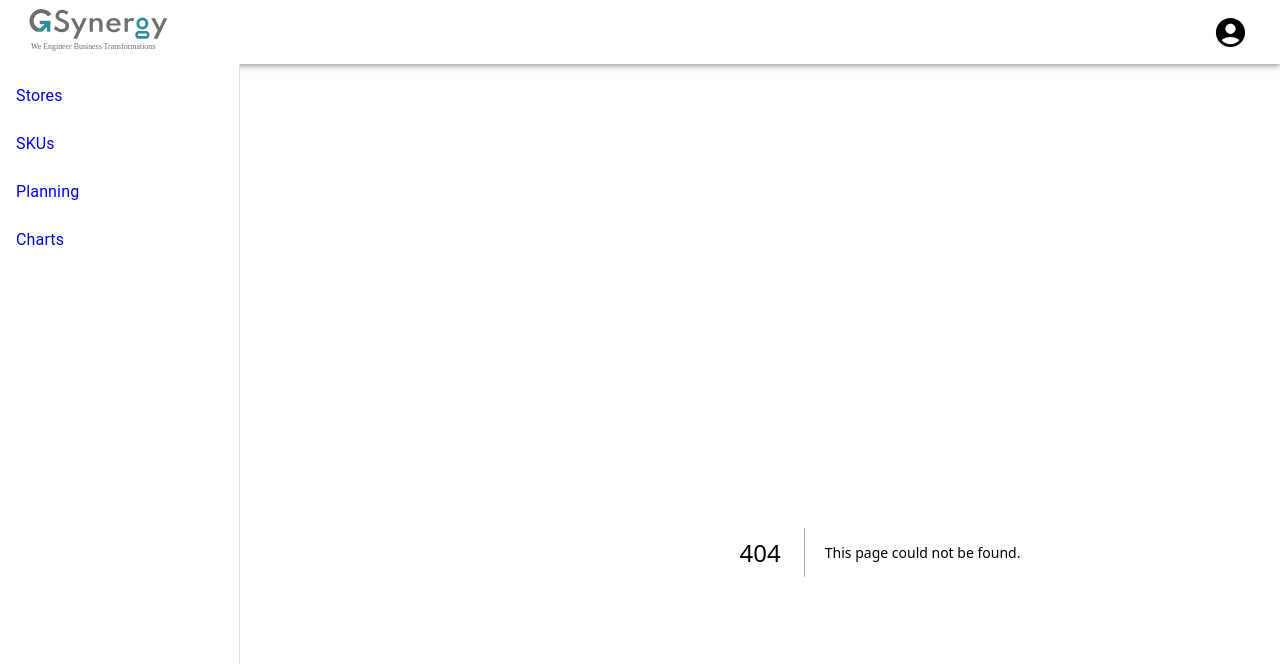
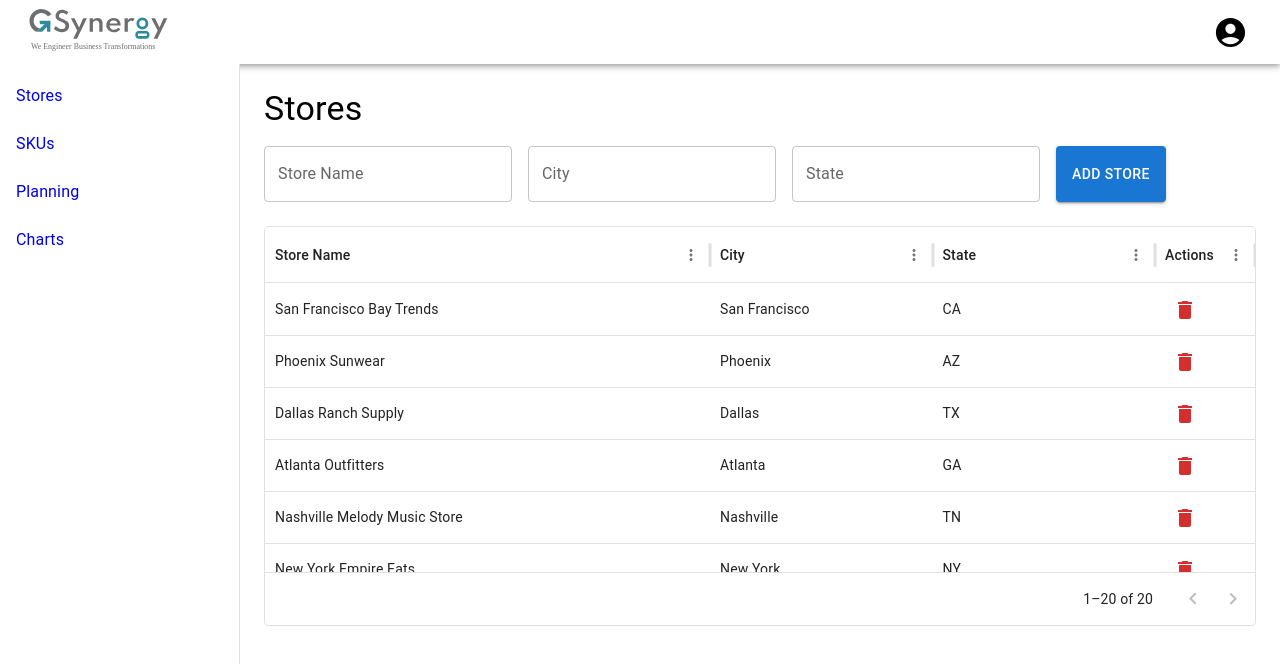
Before and after one commit to yatharthyadu/GS654321_Yatharth_Yadu, a Next.js app: page /stores in a window 1280 px wide. Before the commit this address had no page. Shown: the top 664 px of the page. Built offline with nearby package versions, Linux system fonts and the light colour scheme.

Commit message:
Created store page and binded initial data using mui grid table and added add and delete functionality

```diff
--- a/package.json
+++ b/package.json
@@ -13,11 +13,13 @@
     "@emotion/styled": "^11.14.0",
     "@mui/icons-material": "^6.4.7",
     "@mui/material": "^6.4.7",
+    "@mui/x-data-grid": "^7.27.2",
     "@reduxjs/toolkit": "^2.6.0",
     "ag-grid-community": "^33.1.1",
     "ag-grid-react": "^33.1.1",
     "next": "15.2.1",
     "react": "^19.0.0",
+    "react-beautiful-dnd": "^13.1.1",
     "react-dom": "^19.0.0",
     "react-redux": "^9.2.0",
     "recharts": "^2.15.1"
@@ -26,6 +28,7 @@
     "@eslint/eslintrc": "^3",
     "@types/node": "^20",
     "@types/react": "^19",
+    "@types/react-beautiful-dnd": "^13.1.8",
     "@types/react-dom": "^19",
     "eslint": "^9",
     "eslint-config-next": "15.2.1",
--- a/src/app/layout.tsx
+++ b/src/app/layout.tsx
@@ -2,6 +2,8 @@ import type { Metadata } from "next";
 import { Geist, Geist_Mono } from "next/font/google";
 import "./globals.css";
 import Layout from "@/components/layout/Layout";
+
+import Providers from "@/redux/Providers";
 
 const geistSans = Geist({
   variable: "--font-geist-sans",
@@ -26,7 +28,9 @@ export default function RootLayout({
   return (
     <html lang="en">
       <body className={`${geistSans.variable} ${geistMono.variable}`}>
-        <Layout>{children}</Layout>
+        <Providers>
+          <Layout>{children}</Layout>
+        </Providers>
       </body>
     </html>
   );
--- a/src/app/page.tsx
+++ b/src/app/page.tsx
@@ -1,3 +1,4 @@
+
 
 import styles from "./page.module.css";
 
--- /dev/null
+++ b/src/app/stores/page.tsx
@@ -0,0 +1,95 @@
+"use client";
+
+import { useState } from "react";
+import { useDispatch, useSelector } from "react-redux";
+import { RootState } from "@/redux/store";
+import { addStore, deleteStore } from "@/redux/storesSlice";
+import { Box, Button, TextField, Typography, IconButton } from "@mui/material";
+import { DataGrid, GridColDef } from "@mui/x-data-grid";
+import DeleteIcon from "@mui/icons-material/Delete";
+
+export default function StoresPage() {
+  const dispatch = useDispatch();
+  const stores = useSelector((state: RootState) => state.stores.stores);
+  const [storeName, setStoreName] = useState("");
+  const [storeCity, setStoreCity] = useState("");
+  const [storeState, setStoreState] = useState("");
+
+
+  const columns: GridColDef[] = [
+    { field: "name", headerName: "Store Name", flex: 2 },
+    { field: "city", headerName: "City", flex: 1 },
+    { field: "state", headerName: "State", flex: 1 },
+    {
+      field: "actions",
+      headerName: "Actions",
+      sortable: false,
+      width: 100,
+      renderCell: (params) => (
+        <IconButton
+          onClick={() => dispatch(deleteStore(params.row.id))}
+          color="error">
+          <DeleteIcon />
+        </IconButton>
+      ),
+    },
+  ];
+
+  return (
+    <Box>
+      <Typography variant="h4">Stores</Typography>
+
+
+      <Box sx={{ display: "flex", gap: 2, mt: 2 }}>
+        <TextField
+          label="Store Name"
+          variant="outlined"
+          value={storeName}
+          onChange={(e) => setStoreName(e.target.value)}
+        />
+        <TextField
+          label="City"
+          variant="outlined"
+          value={storeCity}
+          onChange={(e) => setStoreCity(e.target.value)}
+        />
+        <TextField
+          label="State"
+          variant="outlined"
+          value={storeState}
+          onChange={(e) => setStoreState(e.target.value)}
+        />
+        <Button
+          variant="contained"
+          onClick={() => {
+            if (storeName.trim() && storeCity.trim() && storeState.trim()) {
+              dispatch(
+                addStore({
+                  id: Date.now().toString(),
+                  name: storeName,
+                  city: storeCity,
+                  state: storeState,
+                })
+              );
+              setStoreName("");
+              setStoreCity("");
+              setStoreState("");
+            }
+          }}>
+          Add Store
+        </Button>
+      </Box>
+
+
+      <Box sx={{ height: 400, width: "100%", mt: 3 }}>
+        <DataGrid
+          rows={stores}
+          columns={columns}
+          pageSizeOptions={[5]}
+          disableRowSelectionOnClick
+          getRowId={(row) => row.id}
+        />
+      </Box>
+    </Box>
+  );
+}
--- a/src/components/layout/Layout.tsx
+++ b/src/components/layout/Layout.tsx
@@ -15,9 +15,7 @@ const Layout: React.FC<LayoutProps> = ({ children }) => {
       <Navbar />
       <Box sx={{ display: "flex" }}>
         <Sidebar />
-        <Box
-          component="main"
-          sx={{ flexGrow: 1, p: 3, ml: "240px", mt: "64px" }}>
+        <Box component="main" sx={{ flexGrow: 1, p: 3 }}>
           {children}
         </Box>
       </Box>
--- /dev/null
+++ b/src/redux/Providers.tsx
@@ -0,0 +1,13 @@
+"use client"; // Ensures it's a Client Component
+
+import { ReactNode } from "react";
+import { Provider } from "react-redux";
+import { store } from "./store";
+
+interface ProvidersProps {
+  children: ReactNode;
+}
+
+export default function Providers({ children }: ProvidersProps) {
+  return <Provider store={store}>{children}</Provider>;
+}
--- /dev/null
+++ b/src/redux/store.ts
@@ -0,0 +1,12 @@
+import { configureStore } from "@reduxjs/toolkit";
+import storesReducer from "@/redux/storesSlice"; // Ensure correct path
+
+export const store = configureStore({
+  reducer: {
+    stores: storesReducer,
+  },
+});
+
+// ✅ Define RootState type
+export type RootState = ReturnType<typeof store.getState>;
+export type AppDispatch = typeof store.dispatch;
--- /dev/null
+++ b/src/redux/storesSlice.ts
@@ -0,0 +1,60 @@
+import { createSlice, PayloadAction } from "@reduxjs/toolkit";
+
+interface Store {
+  id: string;
+  name: string;
+  city: string;
+  state: string;
+}
+
+interface StoresState {
+  stores: Store[];
+}
+
+
+const initialState: StoresState = {
+  stores: [
+    { id: "ST035", name: "San Francisco Bay Trends", city: "San Francisco", state: "CA" },
+    { id: "ST046", name: "Phoenix Sunwear", city: "Phoenix", state: "AZ" },
+    { id: "ST064", name: "Dallas Ranch Supply", city: "Dallas", state: "TX" },
+    { id: "ST066", name: "Atlanta Outfitters", city: "Atlanta", state: "GA" },
+    { id: "ST073", name: "Nashville Melody Music Store", city: "Nashville", state: "TN" },
+    { id: "ST074", name: "New York Empire Eats", city: "New York", state: "NY" },
+    { id: "ST091", name: "Denver Peaks Outdoor", city: "Denver", state: "CO" },
+    { id: "ST094", name: "Philadelphia Liberty Market", city: "Philadelphia", state: "PA" },
+    { id: "ST097", name: "Boston Harbor Books", city: "Boston", state: "MA" },
+    { id: "ST101", name: "Austin Vibe Co.", city: "Austin", state: "TX" },
+    { id: "ST131", name: "Los Angeles Luxe", city: "Los Angeles", state: "CA" },
+    { id: "ST150", name: "Houston Harvest Market", city: "Houston", state: "TX" },
+    { id: "ST151", name: "Portland Evergreen Goods", city: "Portland", state: "OR" },
+    { id: "ST156", name: "Chicago Charm Boutique", city: "Chicago", state: "IL" },
+    { id: "ST163", name: "Las Vegas Neon Treasures", city: "Las Vegas", state: "NV" },
+    { id: "ST175", name: "Seattle Skyline Goods", city: "Seattle", state: "WA" },
+    { id: "ST176", name: "Miami Breeze Apparel", city: "Miami", state: "FL" },
+    { id: "ST177", name: "San Diego Wave Surf Shop", city: "San Diego", state: "CA" },
+    { id: "ST193", name: "Charlotte Queen’s Closet", city: "Charlotte", state: "NC" },
+    { id: "ST208", name: "Detroit Motor Gear", city: "Detroit", state: "MI" },
+  ],
+};
+
+const storesSlice = createSlice({
+  name: "stores",
+  initialState,
+  reducers: {
+    addStore: (state, action: PayloadAction<Store>) => {
+      state.stores.push(action.payload);
+    },
+    deleteStore: (state, action: PayloadAction<string>) => {
+      state.stores = state.stores.filter((store) => store.id !== action.payload);
+    },
+    updateStore: (state, action: PayloadAction<{ id: string; name: string }>) => {
+      const store = state.stores.find((store) => store.id === action.payload.id);
+      if (store) {
+        store.name = action.payload.name;
+      }
+    },
+  },
+});
+
+export const { addStore, deleteStore, updateStore } = storesSlice.actions;
+export default storesSlice.reducer;
```
Also changed, not shown: 1 other file (tests, documents, lock files or other folders).
